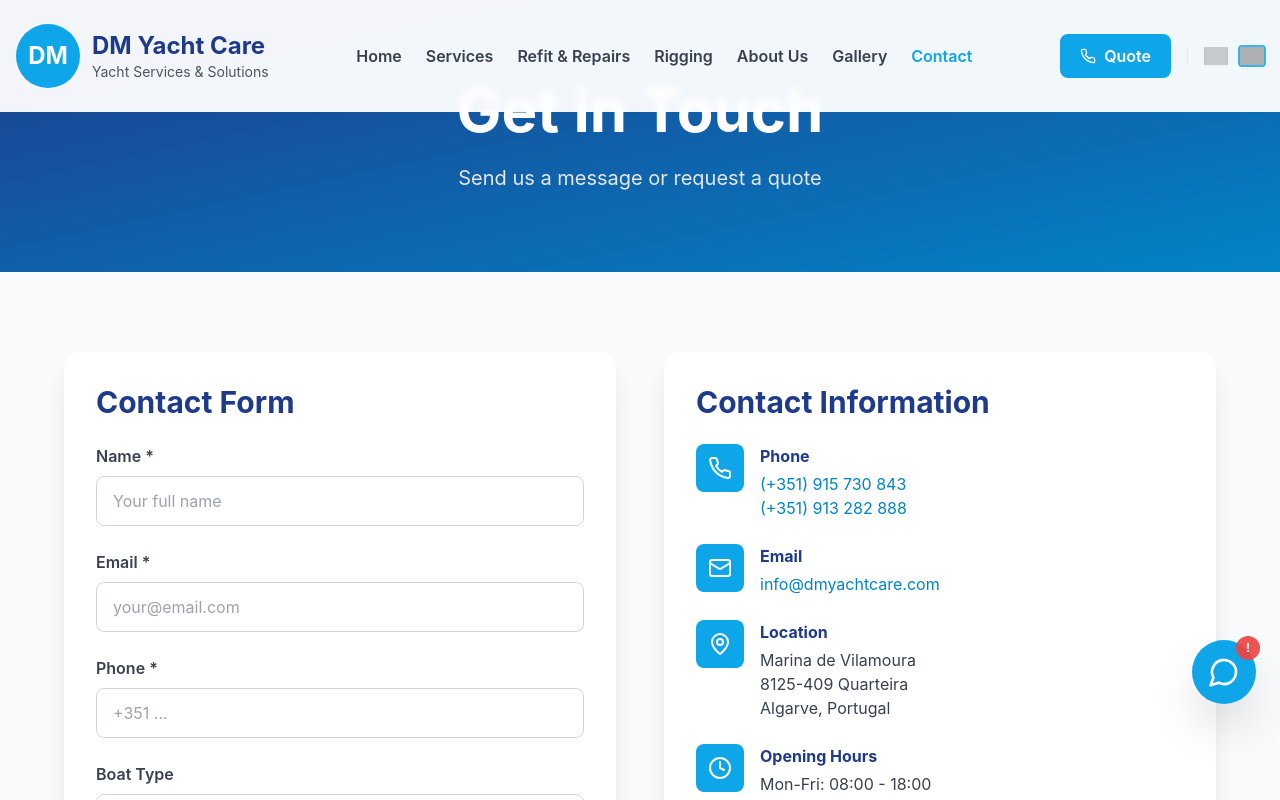
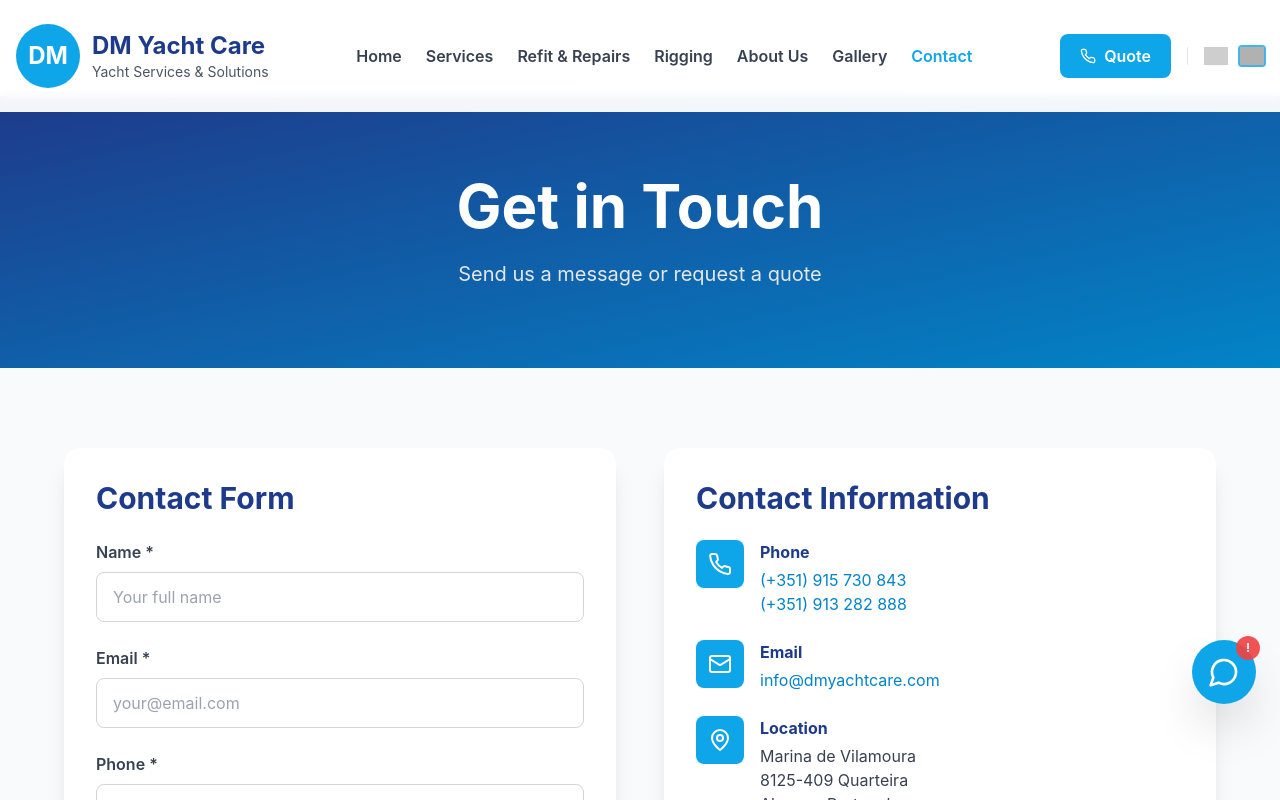
Before and after one commit to eliterunning54-hub/Dm, a React (Vite) app: page /contato in a window 1280 px wide. Shown: the top 800 px of the page. Built offline with nearby package versions, Linux system fonts and the light colour scheme; grey boxes are pictures that could not be loaded.

Commit message:
Update App.jsx

```diff
--- a/src/App.jsx
+++ b/src/App.jsx
@@ -11,13 +11,13 @@ import About from './pages/About';
 import Gallery from './pages/Gallery';
 import Contact from './pages/Contact';
 
-
 function App() {
   return (
     <Router>
       <div className="min-h-screen flex flex-col">
         <Header />
-        <main className="flex-grow">
+        {/* pt-24 compensa a altura do header fixed (py-6 = 24px top+bottom + logo) */}
+        <main className="flex-grow pt-24">
           <Routes>
             <Route path="/" element={<Home />} />
             <Route path="/servicos" element={<Services />} />
@@ -26,7 +26,6 @@ function App() {
             <Route path="/sobre" element={<About />} />
             <Route path="/galeria" element={<Gallery />} />
             <Route path="/contato" element={<Contact />} />
-
           </Routes>
         </main>
         <Footer />
```
